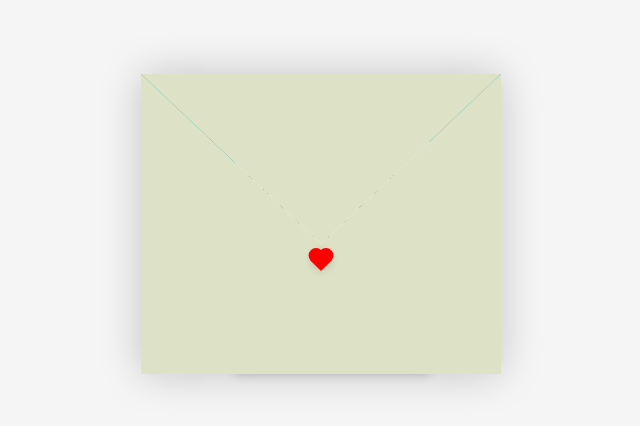
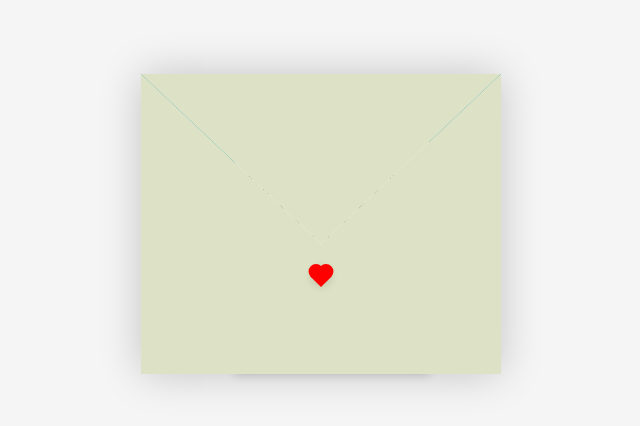
Before and after one commit to Darkethic06/watson-birthday, a plain HTML site: page message-for-you.html in a window 1280 px wide. Shown: the part 176-602 px from the top of the page, 319-959 px from the left. Drawn offline with Linux system fonts and the light colour scheme.

Commit message:
version 2.0.6

```diff
--- a/Css/msg.css
+++ b/Css/msg.css
@@ -84,7 +84,7 @@ body {
 
 .heart{
     position: absolute;
-    top: 54%;
+    top: 56%;
     left: 50%;
     width: 15px;
     height: 15px;
```
